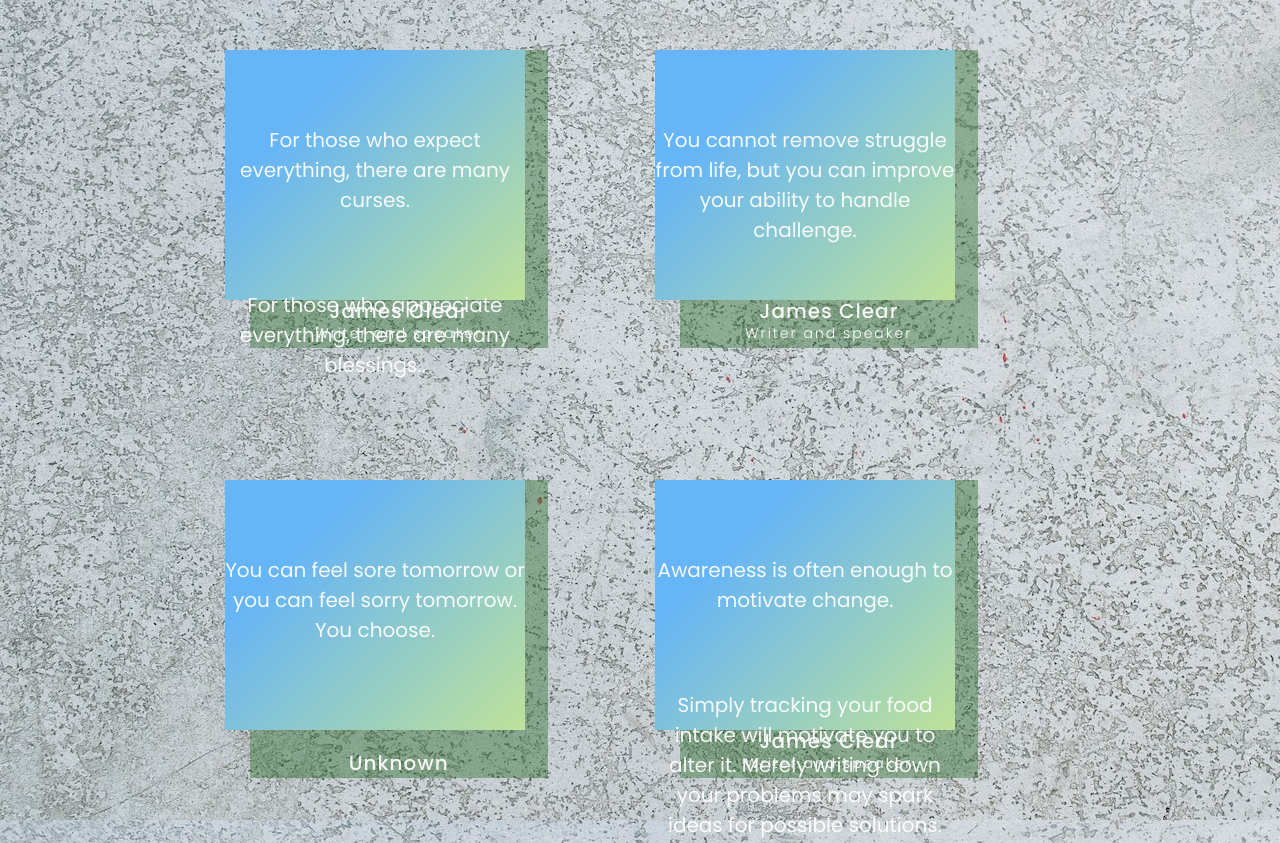
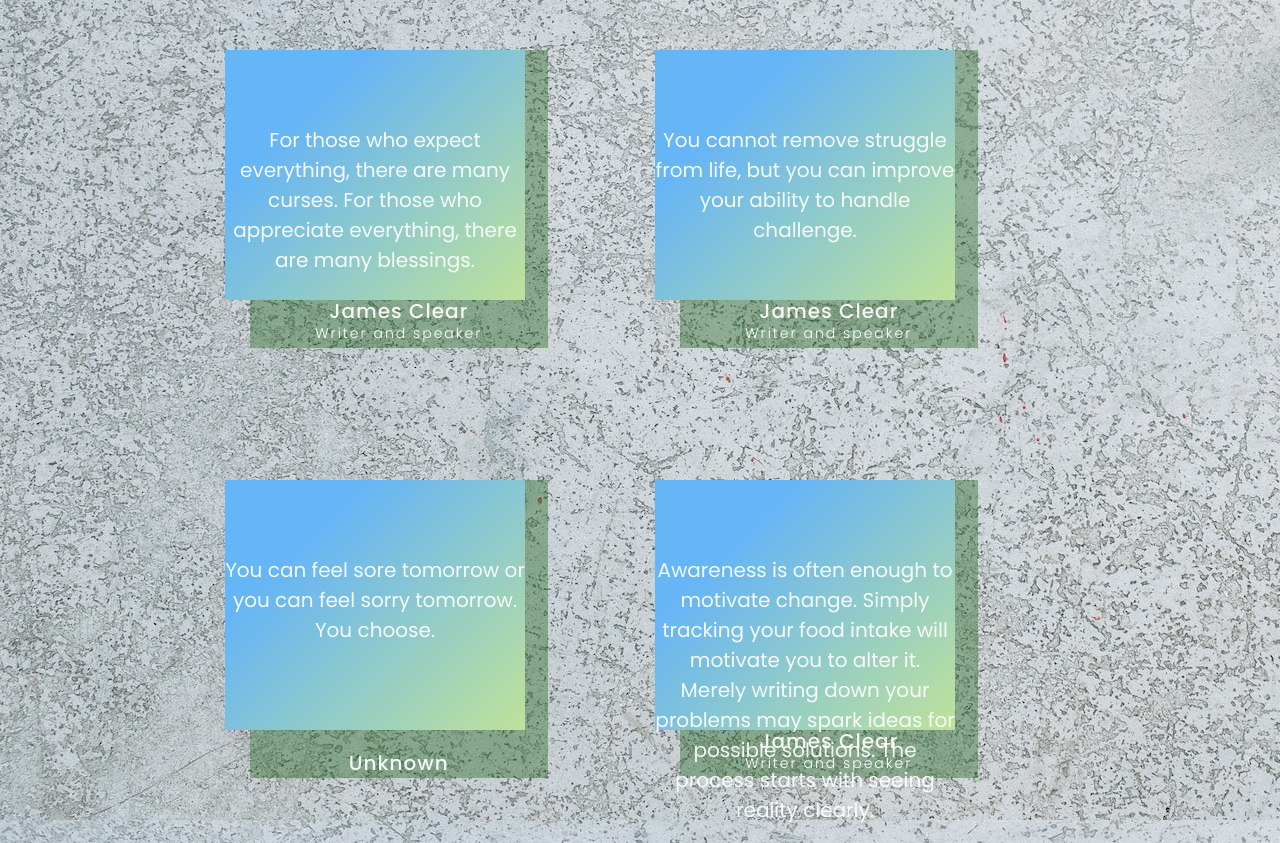
Before and after one commit to davoraltman/flipcards, a plain HTML site: page index.html in a window 1280 px wide. Shown: the part 460-1303 px from the top of the page. Drawn offline with Linux system fonts and the light colour scheme.

Commit message:
Update index.html

```diff
--- a/index.html
+++ b/index.html
@@ -33,8 +33,8 @@
     </div>
     <div class="box">
         <div class="imgBox">
-            <p>For those who expect everything, there are many curses.</p>
-            <p>For those who appreciate everything, there are many blessings..</p>
+            <p>For those who expect everything, there are many curses.
+            For those who appreciate everything, there are many blessings.</p>
         </div>
         <div class="content">
             <h2>James Clear</br>
@@ -60,9 +60,9 @@
     </div>
     <div class="box">
         <div class="imgBox">
-            <p>Awareness is often enough to motivate change.</p>
-            <p>Simply tracking your food intake will motivate you to alter it. Merely writing down your problems may spark ideas for possible solutions.</p>
-            <p>The process starts with seeing reality clearly.</p>
+            <p>Awareness is often enough to motivate change.
+            Simply tracking your food intake will motivate you to alter it. Merely writing down your problems may spark ideas for possible solutions.
+            The process starts with seeing reality clearly.</p>
         </div>
         <div class="content">
             <h2>James Clear</br>
@@ -84,7 +84,7 @@
         </div>
         <div class="content">
             <h2>Vishen Lakhiani</br>
-            <span>Entrepreneur,author, and motivational speaker</span></h2>
+            <span>Entrepreneur, author, and motivational speaker</span></h2>
         </div>
     </div>
 </div>
```
